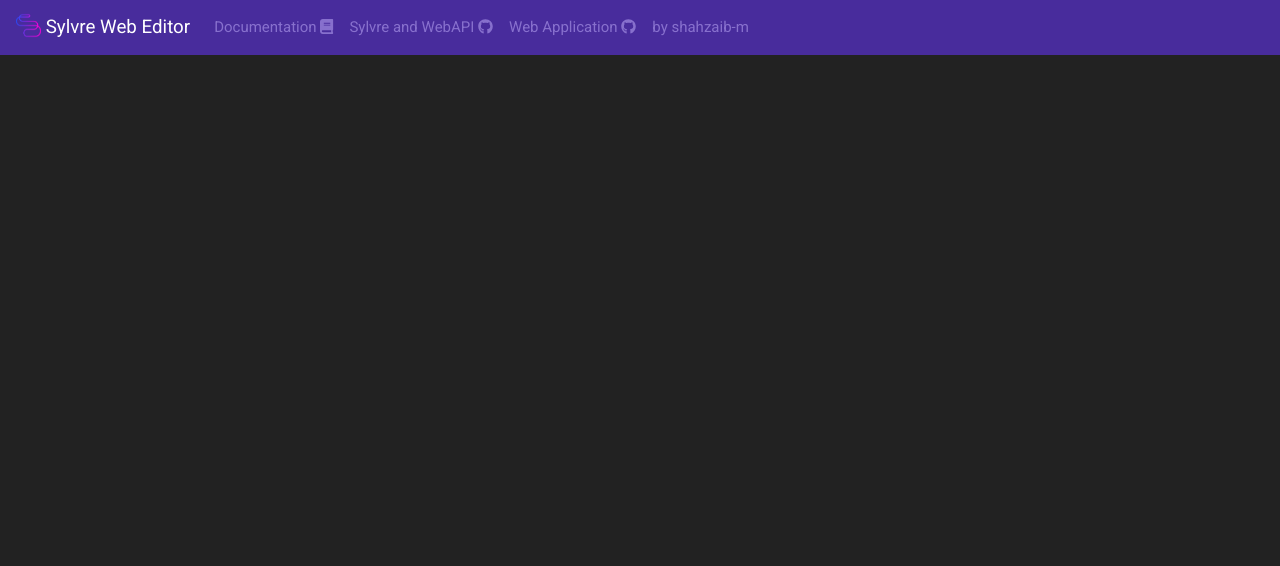
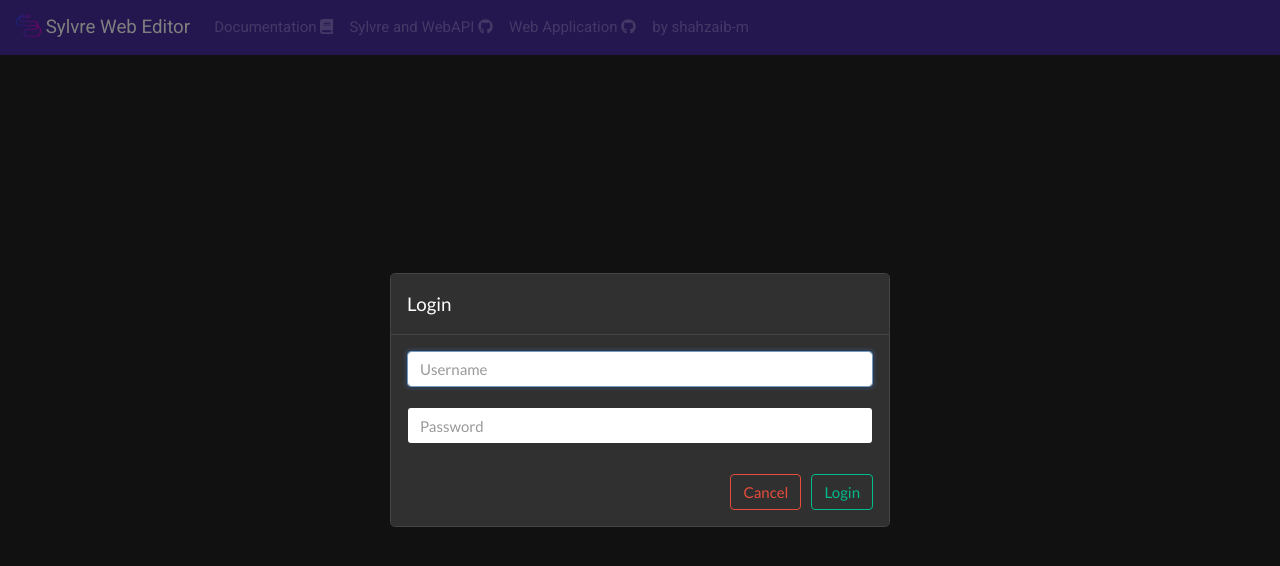
Before and after one commit to shahzaib-m/Sylvre-WebApp, a Vue app: page / in a window 1280 px wide. Both pictures are taken after a click on the button "Login". Shown: the top 566 px of the page. Built offline with nearby package versions, Linux system fonts and the light colour scheme; no server answers.

Commit message:
Add login modal and implement login

```diff
--- a/src/App.vue
+++ b/src/App.vue
@@ -1,29 +1,55 @@
 <template>
   <div id="app">
-    <Navbar v-bind:isLoggingIn="isLoggingIn" v-bind:isLoggedIn="isLoggedIn" v-bind:username="username"
-            v-on:login-click="openLogin" v-on:register-click="openRegister"
+    <Navbar v-bind:isAttemptingRefreshLogin="isAttemptingRefreshLogin" v-bind:isLoggedIn="isLoggedIn"
+            v-bind:username="currentUser.username"
+            v-on:login-click="openLoginModal" v-on:register-click="openRegister"
             v-on:settings-click="openSettings" v-on:logout-click="openLogout" />
+
+    <LoginModal ref="loginModalRef" v-bind:errorMessage="loginModalErrorMessage"
+                v-on:login-performed="attemptLogin" v-bind:isLoggingIn="isLoggingIn"
+                v-on:modal-closed="loginModalClosed" />
   </div>
 </template>
 
 <script>
 import Navbar from './components/Navbar.vue';
 
+import LoginModal from './components/LoginModal.vue';
+
+import AuthApi from './services/api/Auth.js';
+
 export default {
   name: 'app',
   components: {
-    Navbar
+    Navbar,
+    LoginModal
   },
   data() {
     return {
-      isLoggingIn: true,
+      isAttemptingRefreshLogin: true,
       isLoggedIn: false,
-      username: ''
+
+      isGettingUserDetails: true,
+      currentUser: {
+        username: '',
+        email: '',
+        fullName: ''
+      },
+      userId: null,
+
+      loginModalErrorMessage: '',
+      isLoggingIn: false
     }
   },
   methods: {
-    openLogin() {
-      console.log('login clicked');
+    openLoginModal() {
+      this.$refs.loginModalRef.show();
+    },
+    closeLoginModal() {
+      this.$refs.loginModalRef.hide();
+    },
+    loginModalClosed(){
+      this.loginModalErrorMessage = '';
     },
     openRegister() {
       console.log('register clicked');
@@ -32,12 +58,46 @@ export default {
       console.log('settings clicked')
     },
     openLogout() {
-      console.log('loguout clicked');
+      console.log('logout clicked');
+    },
+    async attemptLogin(credentials) {
+      this.loginModalErrorMessage = '';
+      this.isLoggingIn = true;
+
+      try {
+        const data = await AuthApi.login(credentials.username, credentials.password);
+        this.userId = data.userId;
+
+        this.isLoggedIn = true;
+        this.isLoggingIn = false;
+
+        this.closeLoginModal();
+      }
+      catch(error) {
+        if (error.response) {
+          this.loginModalErrorMessage = error.response.status === 401 ?
+            'Username or password is incorrect.' : 'Unknown error encountered with login.'
+        }
+        else {
+          this.loginModalErrorMessage = 'Server is down. Please try again later.'
+        }
+
+        this.isLoggingIn = false;
+      }
     }
   },
-  created: function() {
-    this.isLoggingIn = false;
-    this.isLoggedIn = false;
+  created: async function() { // try to get a new access token and refresh using the current refresh token, if available
+    try {
+      const userId = await AuthApi.refresh();
+
+      this.userId = userId;
+      this.isLoggedIn = true;
+    }
+    catch(error) {
+      this.isLoggedIn = false;
+    }
+
+    this.isAttemptingRefreshLogin = false;
   }
 }
 </script>
--- /dev/null
+++ b/src/components/LoginModal.vue
@@ -0,0 +1,109 @@
+<template>
+<b-modal v-model="showLoginModal" centered title="Login" ok-title="Login"
+         ok-variant="outline-success" cancel-variant="outline-danger"
+         hide-footer v-on:shown="modalShown" v-on:hidden="modalHidden"
+         hide-header-close v-on:hide="modalHiding">
+  <b-form @submit="onSubmit" v-bind:class="{ 'lower-opacity': isLoggingIn }">
+      <b-form-input
+        class="username-input"
+        ref="usernameBox"
+        type="text"
+        v-model="username"
+        required
+        placeholder="Username"
+        v-bind:disabled="isLoggingIn" />
+
+      <b-form-input
+        type="password"
+        v-model="password"
+        required
+        placeholder="Password"
+        v-bind:disabled="isLoggingIn" />
+    <div align="right" class="form-buttons">
+      <span class="error-message">{{ errorMessage }}</span>
+      <b-button type="button" v-on:click="hide()" variant="outline-danger" class="cancel-button"
+                v-bind:disabled="isLoggingIn">Cancel</b-button>
+      <b-button type="submit" variant="outline-success"
+                v-bind:disabled="isLoggingIn">
+                <b-spinner v-if="isLoggingIn" small class="spinner" type="grow" />
+                Login
+      </b-button>
+    </div>
+  </b-form>
+</b-modal>
+</template>
+
+<script>
+export default {
+  name: 'LoginModal',
+  props: {
+    errorMessage: String,
+    isLoggingIn: Boolean
+  },
+  data() {
+    return {
+      username: '',
+      password: '',
+      showLoginModal: false
+    }
+  },
+  methods: {
+    show() {
+      this.showLoginModal = true
+    },
+    hide() {
+      this.showLoginModal = false;
+    },
+    modalShown() {
+      this.$refs.usernameBox.focus();
+    },
+    modalHidden() {
+      this.username = '';
+      this.password = '';
+
+      this.$emit('modal-closed');
+    },
+    modalHiding(evt){
+      if (this.isLoggingIn){
+        evt.preventDefault();
+      }
+    },
+    onSubmit(evt) {
+      evt.preventDefault();
+
+      this.$emit('login-performed', {
+        username: this.username,
+        password: this.password
+      });
+    },
+  }
+}
+</script>
+
+<!-- Add "scoped" attribute to limit CSS to this component only -->
+<style scoped>
+.form-buttons {
+  margin: 30px 0px 0px 0px;
+}
+
+.cancel-button {
+  margin: 0px 10px 0px 0px;
+}
+
+.error-message {
+  margin: 0px 20px 0px 0px;
+  color: #fd5454;
+}
+
+.username-input {
+  margin: 0px 0px 20px 0px;
+}
+
+.lower-opacity {
+  opacity: 0.9;
+}
+
+.spinner {
+  vertical-align: center
+}
+</style>
--- a/src/components/Navbar.vue
+++ b/src/components/Navbar.vue
@@ -25,7 +25,7 @@
         </b-nav-item>
       </b-navbar-nav>
       <b-navbar-nav class="ml-auto">
-        <div v-if="isLoggingIn">
+        <div v-if="isAttemptingRefreshLogin">
            <b-spinner type="grow" variant="success" />
         </div>
         <div v-else-if="isLoggedIn" class="not-logged-in animated infinite fadeIn">
@@ -62,7 +62,7 @@
 export default {
   name: 'Navbar',
   props: {
-    isLoggingIn: Boolean,
+    isAttemptingRefreshLogin: Boolean,
     isLoggedIn: Boolean,
     username: String
   },
```
